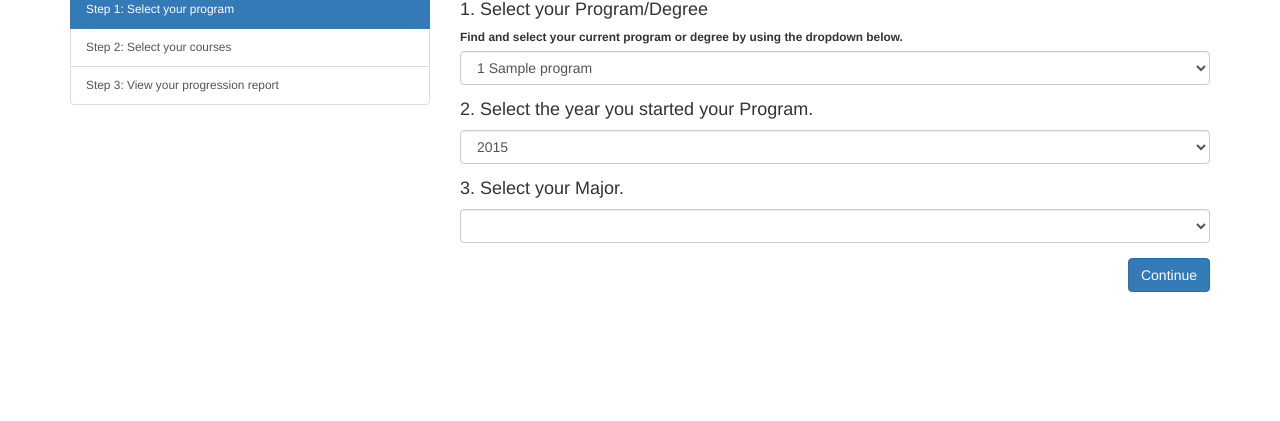
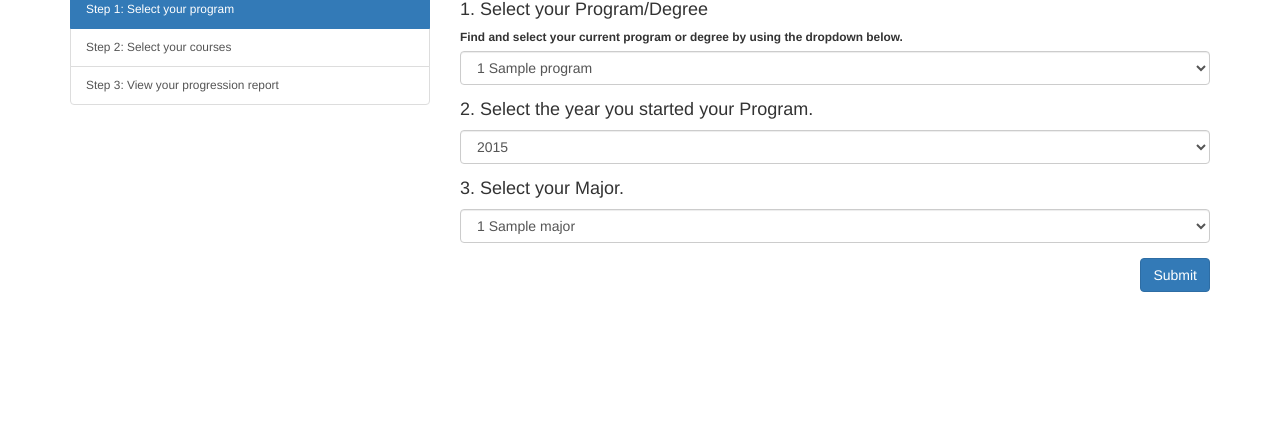
Before and after one commit to Thomas-Zhe-Liu/Progression_Check_Web, a Flask app: template app/templates/step1.html in a window 1280 px wide. Shown: the part 132-553 px from the top of the page. Run offline with Flask 2, Linux system fonts and the light colour scheme; the template is opened without the code that fills it: most values are stand-ins (such as "Sample title", 1, 10 or a date in 2020); lists and menus that the app fills with data are empty; some libraries are stand-ins or nearby versions.

Commit message:
routes from step 1 to step 2

```diff
--- a/app/routes.py
+++ b/app/routes.py
@@ -2,6 +2,7 @@ from app import app
 from flask import Flask, redirect, render_template, request, url_for
 from core_course import *
 from program import *
+from major import *
 
 #@app.route("/", methods=["GET", "POST"])
 @app.route('/')
@@ -18,18 +19,29 @@ def index():
 # 		return redirect(url_for("step2", program_code=program_code, commence_year=commence_year, major=major))
 # 	return render_template('index.html')
 
-@app.route('/step1')
+@app.route('/step1', methods=["GET", "POST"])
 def step1():
+	#user input program_code, commence_year and major code, get these data and redirect to step2.html
+	if request.method == "POST":
+		#request.form["program"] return 3778 Computer Science, we need to get 3778
+		program_code = request.form["program"].split()[0]
+		commence_year = int(request.form["c_year"])
+		#request.form["major"] return COMPA1 COMPUTER SCIENCE, we need to get COMPA1
+		major = request.form["major"].split()[0]
+		return redirect(url_for("step2", program_code = program_code, commence_year = commence_year, major = major))
 	all_programs = get_all_programs_code_name()
-	return render_template('step1.html',all_programs = all_programs)
+	#hard coded needs to replace later
+	all_majors = get_majors_of_a_program(3778, 2019)
+	return render_template('step1.html', all_programs = all_programs, all_majors = all_majors)
 
-@app.route('/step2')
-def step2():
-   return render_template('step2.html')
+@app.route('/step2/<program_code>/<commence_year>/<major>', methods=["GET", "POST"])
+def step2(program_code, commence_year, major):
+	print(program_code + " " + str(commence_year) + " " + major)
+	return render_template('step2.html', program_code = program_code, commence_year = commence_year, major = major)
 
 @app.route('/step3')
 def step3():
-    return render_template('step3.html')
+	return render_template('step3.html')
 
 # @app.route("/step2/<program_code>/<commence_year>/<major>", methods=["GET", "POST"])
 # def step2(program_code, commence_year, major):
--- a/app/templates/step1.html
+++ b/app/templates/step1.html
@@ -38,11 +38,11 @@
       </div>
 
       <div class="col-lg-8">
-        <form>
+      <form method="POST" role="form">
           <h4>1. Select your Program/Degree</h4>
           <div class="form-group">
             <label for="exampleFormControlSelect1">Find and select your current program or degree by using the dropdown below.</label>
-            <select class="form-control" id="exampleFormControlSelect1">
+            <select class="form-control" id="exampleFormControlSelect1" name="program">
               {% for program in all_programs %}
               <option>{{program[0]}} {{program[1]}}</option>
               {% endfor %}
@@ -51,7 +51,7 @@
 
           <h4>2. Select the year you started your Program.</h4>
           <div class="form-group">
-            <select class="form-control" id="exampleFormControlSelect1">
+            <select class="form-control" id="exampleFormControlSelect1" name="c_year">
               <option>2015</option>
               <option>2016</option>
               <option>2017</option>
@@ -62,12 +62,14 @@
 
           <h4>3. Select your Major.</h4>
           <div class="form-group">
-            <select class="form-control" id="exampleFormControlSelect1">
-
+            <select class="form-control" id="exampleFormControlSelect1" name="major">
+              {% for major in all_majors %}
+              <option>{{major[0]}} {{major[1]}}</option>
+              {% endfor %}
             </select>
           </div>
+          <input type="submit" class= "btn btn-primary pull-right" value="Submit"/>
         </form>
-        <a class="btn btn-primary pull-right" href="/step2" role="button">Continue</a>
       </div>
     </div>
   </div>
--- a/app/templates/step2.html
+++ b/app/templates/step2.html
@@ -51,7 +51,7 @@
 </div> -->
 
   <h1 class="text-center"> <small clss="text-muted">Progression Check</small></h1><small clss="text-muted">
-
+  <h2 class="text-center"> <small clss="text-muted">{{ program_code }} {{ commence_year }} {{ major }} </small></h2><small clss="text-muted">
   <div class="container">
     <div class="row">
       <div class="col-lg-4">
```
